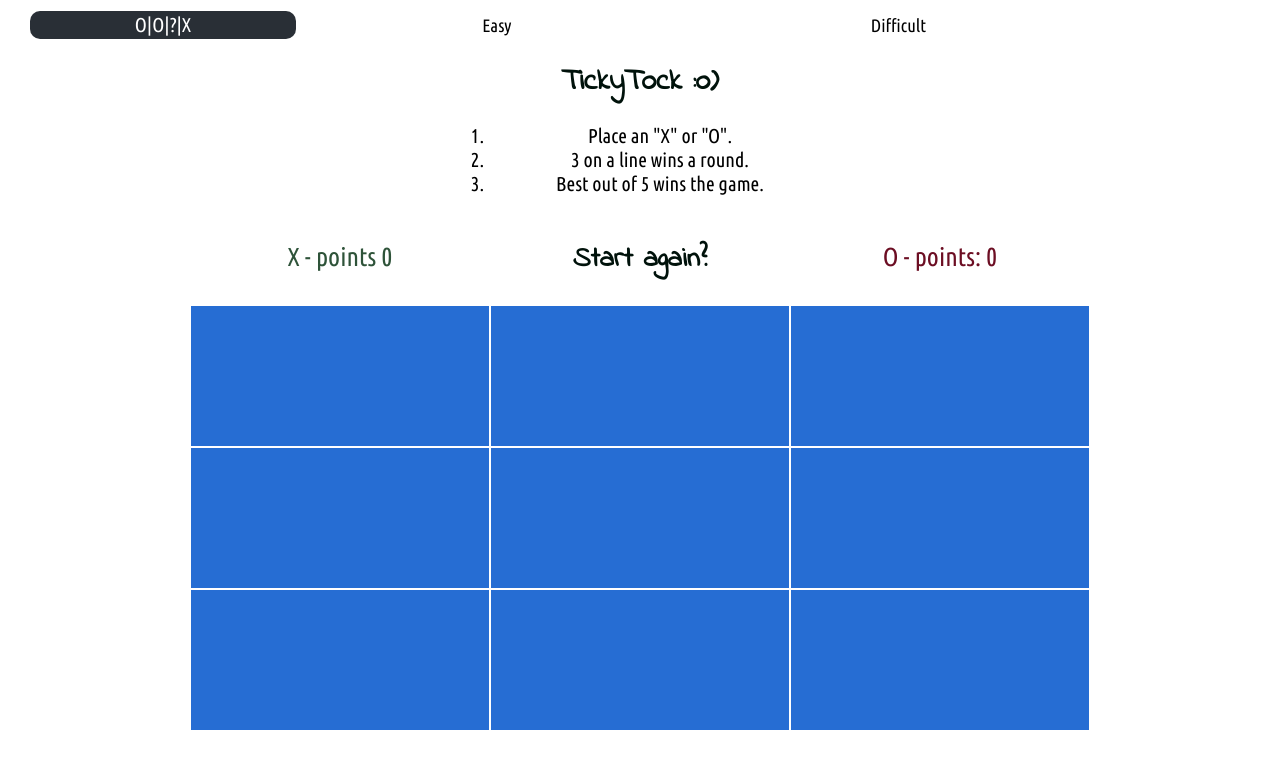
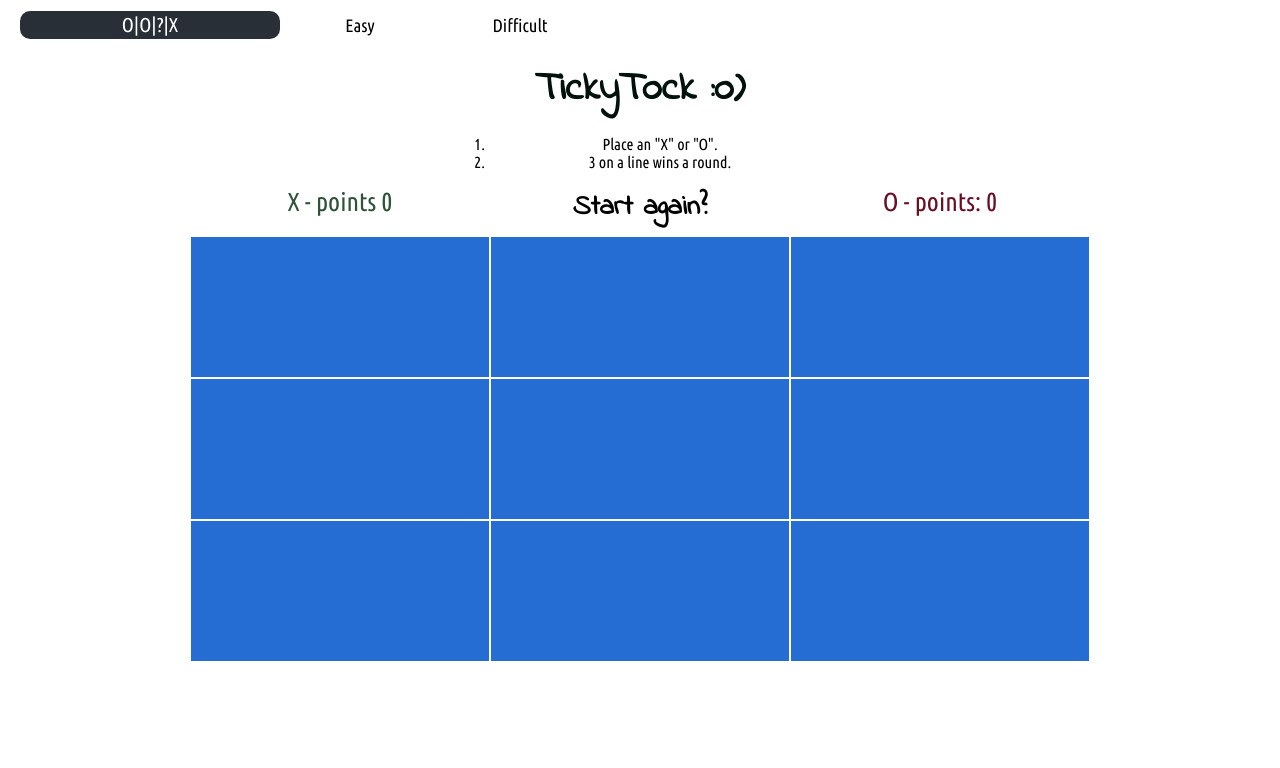
Before and after one commit to Lukdani/TickyTock, a React (Create React App) app in the folder 3stribe/: page / in a window 1280 px wide. Shown: the top 768 px of the page. Built offline with nearby package versions, Linux system fonts and the light colour scheme.

Commit message:
change gameover logic in tock4, so game only ends when all fields are clicked. So the game objective is changed to getting most points per round, and not just to get 1 line of 3, as this turned out to be too easy (first picker would always win)

```diff
--- a/3stribe/src/components/NavBar/NavBar.css
+++ b/3stribe/src/components/NavBar/NavBar.css
@@ -22,9 +22,9 @@
     font-family: 'ubuntu Condensed';
     color: #fff;
     background-color: #292F36;
-    padding: 2px 10px;
+    padding: 2px 5px;
     border-radius: 10px;
-    margin-left: 30px;
+    margin-left: 20px;
     justify-content: center;
     text-decoration:none;
 }
@@ -35,14 +35,13 @@
     list-style: none;
     height: 100%;
     flex: 4;
-    justify-content: center;
+    justify-content: space-evenly;
     margin: 0;
     padding:0;
 }
 
 .NavLink {
     display: flex;
-    flex: 2;
     text-decoration: none;
     padding: 2px 20px 2px 20px;
     color:#000;
@@ -66,4 +65,5 @@ NavLink:hover {
 .space {
     display:flex;
     flex: 1;
+    margin-right: 20px;
 }
--- a/3stribe/src/components/TickTock3/TickTock3.css
+++ b/3stribe/src/components/TickTock3/TickTock3.css
@@ -1,7 +1,7 @@
   #gameHeading {
     margin: 0;
     padding: 0;
-    font-size: 30px;
+    font-size: 40px;
   }
 
   .gameHeader {
@@ -15,7 +15,7 @@
 
   #gameOver {
     text-align:center;
-    font-size: 30px;
+    font-size: 40px;
     color: red;
     margin: auto;
     margin-top: 0;
@@ -26,7 +26,7 @@
   .instructions {
     width: 30%;
     margin: 0px auto;
-    font-size: 20px;
+    font-size: 16px;
   }
 
   .gameContainer {
@@ -76,6 +76,8 @@
 
   .scoreBoard p, h2 {
     display: inline-block;
+    margin: 0;
+    margin-bottom: 6px;
   }
 
   #startAgain {
--- a/3stribe/src/components/TickTock3/Tock3.js
+++ b/3stribe/src/components/TickTock3/Tock3.js
@@ -163,6 +163,12 @@ gameOver = (event) => {
   const fieldSubFour = this.state.fields[eventIndex -4]
   const fieldSubEight = this.state.fields[eventIndex -8]
 
+  if (this.state.fields[0].isClicked && this.state.fields[1].isClicked && this.state.fields[2].isClicked &&
+    this.state.fields[3].isClicked && this.state.fields[4].isClicked && this.state.fields[5].isClicked &&
+    this.state.fields[6].isClicked && this.state.fields[7].isClicked && this.state.fields[8].isClicked)
+    {
+      this.setState({gameOver: true})
+    }
 
     if (fieldPlusOne !== undefined && fieldPlusOne.fieldSign === currentField.fieldSign && fieldPlusOne.row === currentField.row && fieldPlusTwo !== undefined && fieldPlusTwo.fieldSign === currentField.fieldSign && fieldPlusTwo.row === currentField.row) {
       this.setState({gameOver: true})
@@ -302,12 +308,11 @@ createFields = (array => {
             <ol>
               <li>Place an "X" or "O".</li>
               <li>3 on a line wins a round.</li>
-              <li>Best out of 5 wins the game.</li>
             </ol>
             </div>
             <div className="scoreBoard">
               <p id="playerOneScore">X - points {this.state.players[0].score}</p>
-              <h2 id="startAgain" onClick={this.startAgain}>Start again?</h2>
+              <h2 id="startAgain" onClick={this.startAgain} style={this.state.gameOver? {color: "red"} : {color: "black"}}>Start again?</h2>
               <p id="playerTwoScore">O - points: {this.state.players[1].score}</p>
             </div>
           <div>
--- a/3stribe/src/components/TickTock4/TickTock4.js
+++ b/3stribe/src/components/TickTock4/TickTock4.js
@@ -176,18 +176,25 @@ gameOver = (event) => {
   const fieldSubThree = this.state.fields[eventIndex - 3]
   const fieldSubSix = this.state.fields[eventIndex - 6]
 
+  if (this.state.fields[0].isClicked && this.state.fields[1].isClicked && this.state.fields[2].isClicked &&
+    this.state.fields[3].isClicked && this.state.fields[4].isClicked && this.state.fields[5].isClicked &&
+    this.state.fields[6].isClicked && this.state.fields[7].isClicked && this.state.fields[8].isClicked &&
+    this.state.fields[9].isClicked && this.state.fields[10].isClicked && this.state.fields[11].isClicked &&
+    this.state.fields[12].isClicked && this.state.fields[13].isClicked && this.state.fields[14].isClicked &&
+    this.state.fields[15].isClicked)
+  {
+  this.setState({gameOver: true})
+  }
+
     if (fieldPlusOne !== undefined && fieldPlusOne.fieldSign === currentField.fieldSign && fieldPlusOne.row === currentField.row && fieldPlusTwo !== undefined && fieldPlusTwo.fieldSign === currentField.fieldSign && fieldPlusTwo.row === currentField.row) {
-      this.setState({gameOver: true})
       this.updateScore()
       console.log(currentField.row+1)
 
 
   } else if (fieldPlusOne !== undefined && fieldPlusOne.fieldSign === currentField.fieldSign && fieldPlusOne.row === currentField.row && fieldSubOne !== undefined && fieldSubOne.fieldSign === currentField.fieldSign && fieldSubOne.row === currentField.row) {
-      this.setState({gameOver: true})
       this.updateScore()
 
   }  else if (fieldSubOne !== undefined && fieldSubOne.fieldSign === currentField.fieldSign && fieldSubOne.row === currentField.row && fieldSubTwo !== undefined && fieldSubTwo.fieldSign === currentField.fieldSign && fieldSubTwo.row === currentField.row) {
-      this.setState({gameOver: true})
       this.updateScore()
     }
 
@@ -195,17 +202,14 @@ gameOver = (event) => {
     //logic for setting game to over when 3 in column:
 
     if (fieldPlusFour!== undefined && fieldPlusFour.fieldSign === currentField.fieldSign && fieldPlusFour.column === currentField.column && fieldPlusEight !== undefined && fieldPlusEight.fieldSign === currentField.fieldSign && fieldPlusEight.column=== currentField.column) {
-      this.setState({gameOver: true})
       this.updateScore()
     }
 
     else if (fieldPlusFour!== undefined && fieldPlusFour.fieldSign === currentField.fieldSign && fieldPlusFour.column === currentField.column && fieldSubFour !== undefined && fieldSubFour.fieldSign === currentField.fieldSign && fieldSubFour.column === currentField.column) {
-      this.setState({gameOver: true})
       this.updateScore()
     }
 
     else if (fieldSubFour !== undefined && fieldSubFour.fieldSign === currentField.fieldSign && fieldSubFour.column === currentField.column && fieldSubEight !== undefined && fieldSubEight.fieldSign === currentField.fieldSign && fieldSubEight.column === currentField.column) {
-      this.setState({gameOver: true})
       this.updateScore()
 
   }
@@ -214,19 +218,16 @@ gameOver = (event) => {
 
   if (fieldPlusFive !== undefined && fieldPlusFive.fieldSign === currentField.fieldSign && fieldPlusFive.column === currentField.column+1 && fieldPlusFive.row === currentField.row+1 &&
     fieldPlusTen !== undefined && fieldPlusTen.fieldSign === currentField.fieldSign && fieldPlusTen.column=== currentField.column+2 && fieldPlusTen.row === currentField.row +2) {
-      this.setState({gameOver: true})
       this.updateScore()
    }
 
    else if (fieldPlusFive !== undefined && fieldPlusFive.fieldSign === currentField.fieldSign && fieldPlusFive.column === currentField.column+1 && fieldPlusFive.row === currentField.row+1 && fieldSubFive !== undefined && fieldSubFive.fieldSign === currentField.fieldSign && fieldSubFive.column=== currentField.column-1 && fieldSubFive.row === currentField.row -1) {
-      this.setState({gameOver: true})
       this.updateScore()
 
     }
 
     else if (fieldSubTen !== undefined && fieldSubTen.fieldSign === currentField.fieldSign && fieldSubTen.column === currentField.column-2 && fieldSubTen.row === currentField.row-2 &&
       fieldSubFive !== undefined && fieldSubFive.fieldSign === currentField.fieldSign && fieldSubFive.column=== currentField.column-1 && fieldSubFive.row === currentField.row -1) {
-        this.setState({gameOver: true})
         this.updateScore()
     }
 
@@ -234,20 +235,17 @@ gameOver = (event) => {
 
     if (fieldPlusThree !== undefined && fieldPlusThree.fieldSign === currentField.fieldSign && fieldPlusThree.column === currentField.column-1 && fieldPlusThree.row === currentField.row+1 &&
         fieldPlusSix !== undefined && fieldPlusSix.fieldSign === currentField.fieldSign && fieldPlusSix.column=== currentField.column-2 && fieldPlusSix.row === currentField.row +2) {
-          this.setState({gameOver: true})
           this.updateScore()
        }
 
        else if (fieldPlusThree !== undefined && fieldPlusThree.fieldSign === currentField.fieldSign && fieldPlusThree.column === currentField.column-1 && fieldPlusThree.row === currentField.row+1 &&
         fieldSubThree !== undefined && fieldSubThree.fieldSign === currentField.fieldSign && fieldSubThree.column=== currentField.column+1 && fieldSubThree.row === currentField.row -1) {
-          this.setState({gameOver: true})
           this.updateScore()
 
         }
 
         else if (fieldSubThree !== undefined && fieldSubThree.fieldSign === currentField.fieldSign && fieldSubThree.column === currentField.column+1 && fieldSubThree.row === currentField.row-1 &&
             fieldSubSix!== undefined && fieldSubSix.fieldSign === currentField.fieldSign && fieldSubSix.column=== currentField.column+2 && fieldSubSix.row === currentField.row -2) {
-              this.setState({gameOver: true})
               this.updateScore()
 
             }
@@ -304,12 +302,11 @@ createFields = (array => {
             <ol>
               <li>Place an "X" or "O".</li>
               <li>3 on a line wins a round.</li>
-              <li>Best out of 5 wins the game.</li>
             </ol>
             </div>
             <div className="scoreBoard">
               <p id="playerOneScore">X - points {this.state.players[0].score}</p>
-              <h2 id="startAgain" onClick={this.startAgain}>Start again?</h2>
+              <h2 id="startAgain" onClick={this.startAgain} style={this.state.gameOver? {color: "red"} : {color: "black"}}>Start again?</h2>
               <p id="playerTwoScore">O - points: {this.state.players[1].score}</p>
             </div>
           <div>
```
